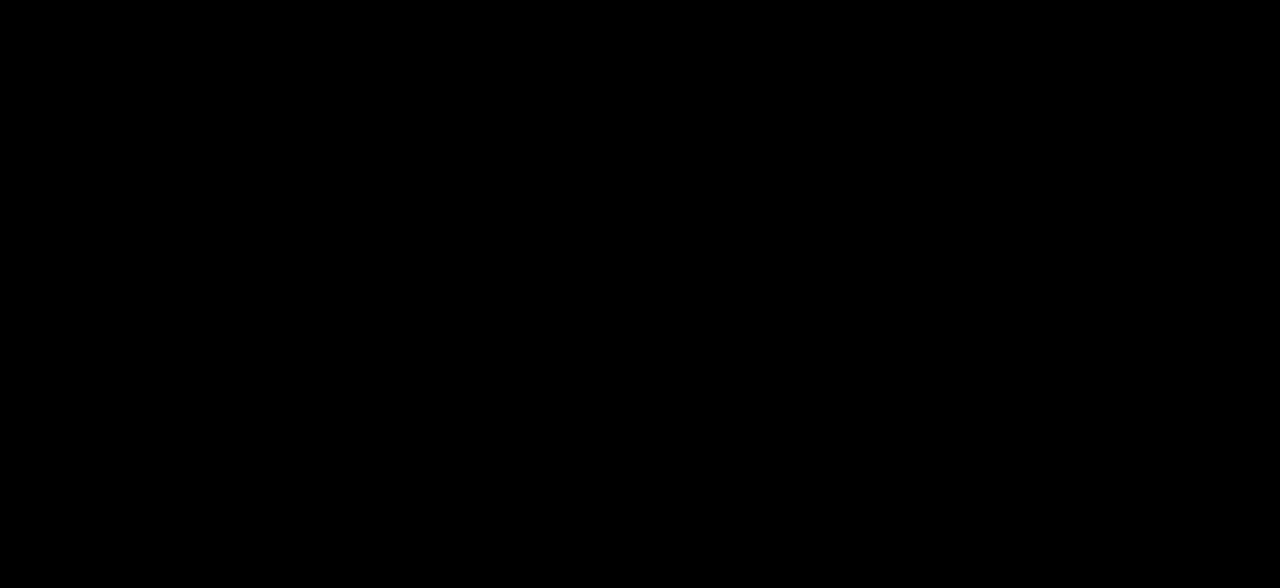
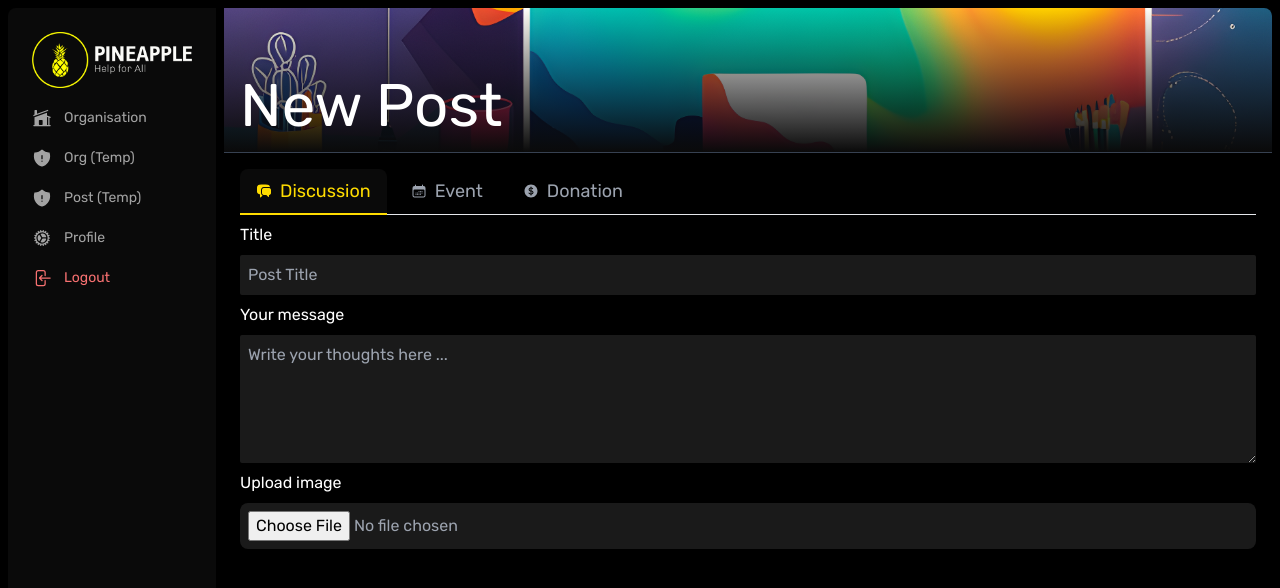
Before and after one commit to AloysiusWooRY/Pineapple, a React (Create React App) app in the folder frontend/: page /organisation/123/post/new in a window 1280 px wide. Before the commit this address had no page. Shown: the top 588 px of the page. Built offline with nearby package versions, Linux system fonts and the light colour scheme; sample sign-in values are in the browser's storage; a web font is replaced by a local one.

Commit message:
Add New Post Page FE

```diff
--- a/frontend/src/App.js
+++ b/frontend/src/App.js
@@ -6,6 +6,7 @@
 import Home from './pages/Home'
 import OrganisationHome from './pages/OrganisationHome'
 import Organisation from './pages/Organisation'
+import NewPost from './pages/NewPost'
 
 function App() {
   const { user } = useAuthContext();
@@ -32,6 +33,10 @@
               path="/organisation/:id"
               element={user ? <Organisation /> : <Navigate to="/login" />}
             />
+            <Route
+              path="/organisation/:id/post/new"
+              element={user ? <NewPost /> : <Navigate to="/login" />}
+            />
           </Routes>
         </div>
       </BrowserRouter>
--- a/frontend/src/components/NavSidebar.js
+++ b/frontend/src/components/NavSidebar.js
@@ -49,6 +49,15 @@
                 </li>
                 <li>
                     <NavLink
+                        to="/organisation/123/post/new"
+                        className="flex items-center p-2 text-neutral-400 rounded-lg hover:text-neutral-200 transition duration-300 group"
+                    >
+                        <ShieldExclamationIcon className="w-5 h-5" />
+                        <span class="ml-3">Post (Temp)</span>
+                    </NavLink>
+                </li>
+                <li>
+                    <NavLink
                         to="/profile"
                         className="flex items-center p-2 text-neutral-400 rounded-lg hover:text-neutral-200 transition duration-300 group"
                     >
--- a/frontend/src/index.css
+++ b/frontend/src/index.css
@@ -10,15 +10,16 @@
 :root {
   --theme-primary: #0a0a0a;
   --theme-background: #000;
+  --theme-placeholder: #9CA3AF;
 }
+
 #login {
   font-family: "Rubik";
 }
+
 body {
   background: #000000;
   margin: 0;
   padding: 0;
   font-family: "Rubik";
 }
-.pages {
-}
--- /dev/null
+++ b/frontend/src/pages/NewPost.js
@@ -0,0 +1,72 @@
+import { useEffect, useState } from "react";
+import { useAuthContext } from "../hooks/useAuthContext";
+import Layout from "../layouts/Layout";
+import Banner from "../components/Banner"
+
+import BannerImage from "../assets/post-banner.png"
+import CategoryAllImage from "../assets/home-cat-all.png"
+import CategoryEventImage from "../assets/home-cat-event.png"
+import CategoryDiscussionImage from "../assets/home-cat-discussion.png"
+import CategoryDonationImage from "../assets/home-cat-donation.png"
+
+import { CalendarDaysIcon, ChatBubbleLeftRightIcon, CurrencyDollarIcon } from "@heroicons/react/24/solid";
+import Sample1 from "../assets/sample-nuts.jpg"
+
+const NewPost = () => {
+    const { user } = useAuthContext();
+
+    return (
+        <Layout>
+            <section className="grid ">
+                <Banner image={BannerImage} title="New Post" />
+            </section>
+            <div class="border-b border-gray-700 ">
+
+            </div>
+
+            <div className="flex flex-col p-4 gap-2">
+                <div className="border-b border-gray-200 dark:border-gray-700">
+                    <ul class="flex flex-wrap -mb-px text-sm font-medium  text-center text-gray-400">
+                        <li class="mr-2">
+                            <a href="#" class="inline-flex items-center justify-center py-2 px-4 border-b-2 border-[#ffdc00] text-[#ffdc00] rounded-t-lg hover:text-gray-600 hover:border-gray-300 group gap-2 text-lg bg-theme-primary">
+                                <ChatBubbleLeftRightIcon className="w-4" />Discussion
+                            </a>
+                        </li>
+                        <li class="mr-2">
+                            <a href="#" class="inline-flex items-center justify-center py-2 px-4 border-b-2 border-transparent rounded-t-lg hover:text-gray-600 hover:border-gray-300 group gap-2 text-lg">
+                                <CalendarDaysIcon className="w-4" />Event
+                            </a>
+                        </li>
+                        <li class="mr-2">
+                            <a href="#" class="inline-flex items-center justify-center py-2 px-4 border-b-2 border-transparent rounded-t-lg hover:text-gray-600 hover:border-gray-300 group gap-2 text-lg">
+                                <CurrencyDollarIcon className="w-4" />Donation
+                            </a>
+                        </li>
+                    </ul>
+                </div>
+
+
+                <label for="title" className="text-white ">Title</label>
+
+                <input
+                    id="title"
+                    type="text"
+                    placeholder="Post Title"
+                    onChange={(e) => { return }}
+                    className="p-2 rounded-sm  text-black bg-white/10 placeholder:text-theme-placeholder"
+                />
+                <label for="comment" className="text-white">Your message</label>
+                <textarea id="comment" className="p-2 rounded-sm bg-white/10 text-black placeholder:text-theme-placeholder h-32" placeholder="Write your thoughts here ..." />
+                <label for="file" className="text-white">Upload image</label>
+                <input
+                    id="file"
+                    type="file"
+                    onChange={(e) => { return }}
+                    className="p-2 bg-white/10 text-theme-placeholder rounded-lg"
+                />
+            </div>
+        </Layout >
+    )
+}
+
+export default NewPost;
--- a/frontend/tailwind.config.js
+++ b/frontend/tailwind.config.js
@@ -5,7 +5,8 @@
     extend: {
       colors: {
         "theme-primary": "var(--theme-primary)",
-        "theme-background": "var(--theme-background)"
+        "theme-background": "var(--theme-background)",
+        "theme-placeholder": "var(--theme-placeholder)"
       },
       borderWidth: {
         "1": "1px"
```
Also changed, not shown: frontend/src/assets/post-banner.png (added).
